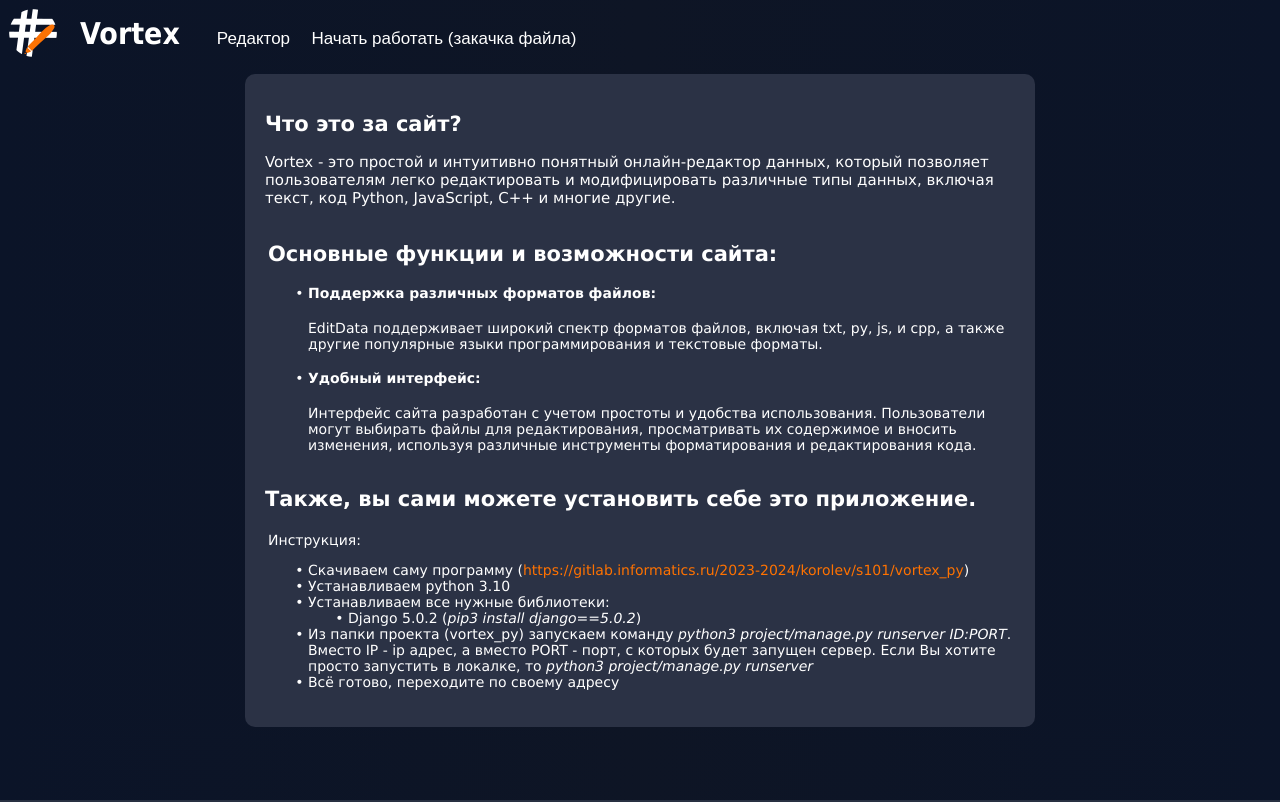
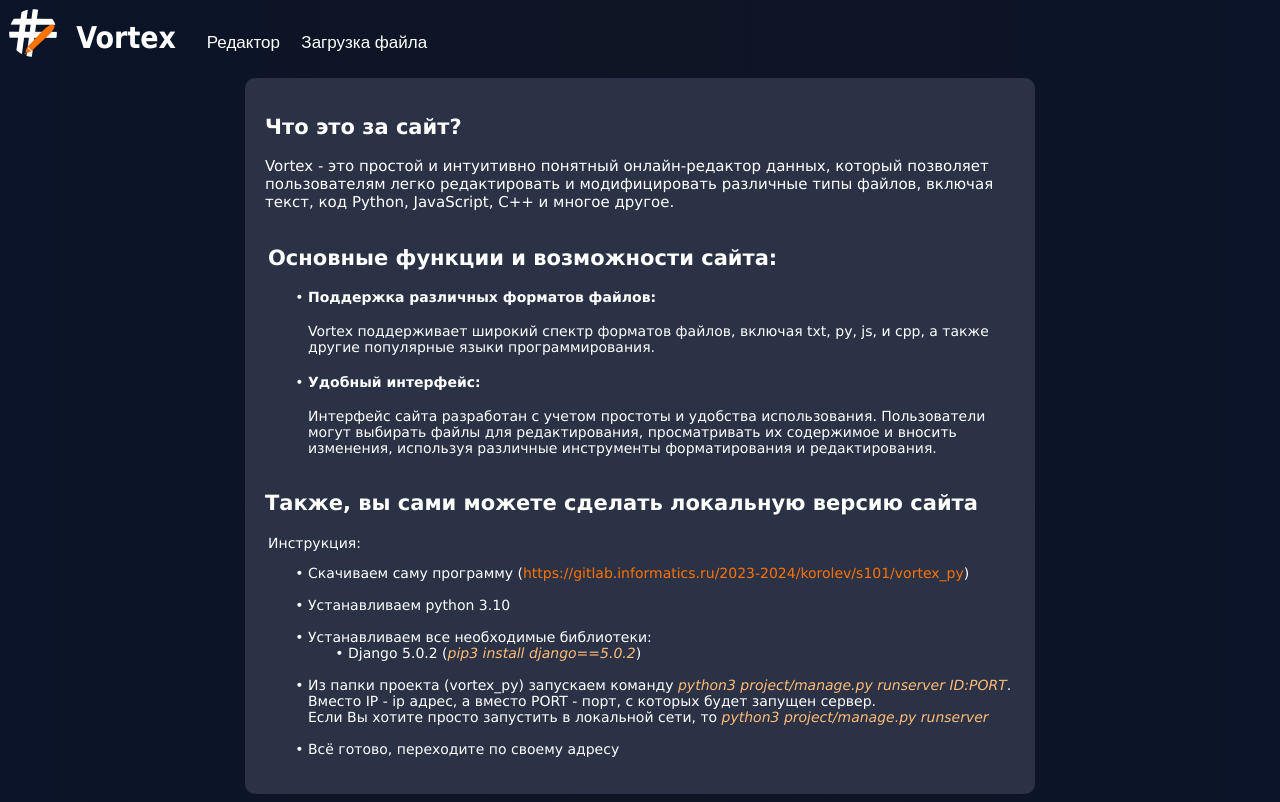
Before and after one commit to 3NikNikNik3/Vortex_Py, a Django app: page / in a window 1280 px wide. Run offline with Django 5.2, Linux system fonts and the light colour scheme.

Commit message:
Главное меню

```diff
--- a/project/main/static/css/index.css
+++ b/project/main/static/css/index.css
@@ -27,26 +27,11 @@
     transition: 0.5s;
 }
 
-.cen {
-    margin-left: auto;
-    margin-right: auto;
-    width: 100%
+.copy_text {
+    font-style: italic;
+    color:#FFbb77;
 }
 
-.copy_text {
-    font-style: italic
-}
-
-.up {
-    position: fixed;
-    background-color: blue;
-    z-index: 999999999;
-    margin-left: auto;
-    margin-right: auto;
-    width: 6em;
-    text-align: center;
-    right: 45%
-}
 li {
     list-style-type: "• ";
 }
--- a/project/main/templates/index.html
+++ b/project/main/templates/index.html
@@ -8,45 +8,41 @@
 </head>
 <body>
 
-<table class="up" id="up_text" hidden>
-    <tr><td>Скопировано</td></tr>
-</table>
-
 <script src="{% static 'js/index.js' %}"></script>
 <div style="display:inline-block;">
     <img src="/static/icon.png" height="50"
-    width="50" style="position: fixed"><div style="float:left; margin: -2.5% 0 0 15%; width: 150%">
+    width="50" style="position: fixed"><div style="float:left; margin: -2.5% 0 0 20%; width: 150%">
     <h1 style="font-size: 30px; font-family: tahoma;">Vortex
     <button onclick="window.open('edit', '_self')" style="margin-left:3%">Редактор</button>
-    <button onclick="window.open('load', '_self')">Начать работать (закачка файла)</button>
+    <button onclick="window.open('load', '_self')">Загрузка файла</button>
 </h1></div></div>
 <br>
 <div class="cent_part">
     <h2>Что это за сайт?</h2>
     <p style="font-size: 15px">Vortex - это простой и интуитивно понятный онлайн-редактор данных, который позволяет
-    пользователям легко редактировать и модифицировать различные типы данных, включая текст, код Python, JavaScript, C++
-        и многие другие.</p>
+    пользователям легко редактировать и модифицировать различные типы файлов, включая текст, код Python, JavaScript, C++
+        и многое другое.</p>
     <table><tr><td><h2>Основные функции и возможности сайта:</h2>
     <ol>
         <li><h4>Поддержка различных форматов файлов:</h4>
-    <p>EditData поддерживает широкий спектр форматов файлов, включая txt, py, js, и cpp, а также другие популярные языки
-        программирования и текстовые форматы.</p></li>
+    <p>Vortex поддерживает широкий спектр форматов файлов, включая txt, py, js, и cpp, а также другие популярные языки
+        программирования.</p></li>
     <li><h4>Удобный интерфейс:</h4>
     <p>Интерфейс сайта разработан с учетом простоты и удобства использования. Пользователи могут выбирать файлы для
         редактирования, просматривать их содержимое и вносить изменения, используя различные инструменты форматирования
-        и редактирования кода.</p></li>
+        и редактирования.</p></li>
     </ol></td></tr>
     </table>
-    <h2>Также, вы сами можете установить себе это приложение.</h2>
-    <table class="cen, tables"><tr><td>Инструкция:
+    <h2>Также, вы сами можете сделать локальную версию сайта</h2>
+    <table><tr><td>Инструкция:
         <ol>
-            <li>Скачиваем саму программу (<a href="https://gitlab.informatics.ru/2023-2024/korolev/s101/vortex_py">https://gitlab.informatics.ru/2023-2024/korolev/s101/vortex_py</a>)</li>
-            <li>Устанавливаем python 3.10</li>
-            <li>Устанавливаем все нужные библиотеки: <ul>
+            <li>Скачиваем саму программу (<a href="https://gitlab.informatics.ru/2023-2024/korolev/s101/vortex_py">https://gitlab.informatics.ru/2023-2024/korolev/s101/vortex_py</a>)</li><br>
+            <li>Устанавливаем python 3.10</li><br>
+            <li>Устанавливаем все необходимые библиотеки: <ul>
                 <li>Django 5.0.2 (<span class="copy_text" onclick="COPY_TEXT('pip3 install django==5.0.2')">pip3 install django==5.0.2</span>)</li>
-            </ul></li>
-            <li>Из папки проекта (vortex_py) запускаем команду <span class="copy_text" onclick="COPY_TEXT('python3 project/manage.py runserver ID:PORT')">python3 project/manage.py runserver ID:PORT</span>. Вместо IP - ip адрес, а вместо PORT - порт, с которых будет запущен сервер.
-            Если Вы хотите просто запустить в локалке, то <span class="copy_text" onclick="COPY_TEXT('python3 project/manage.py runserver')">python3 project/manage.py runserver</span></li>
+            </ul></li><br>
+            <li>Из папки проекта (vortex_py) запускаем команду <span class="copy_text" onclick="COPY_TEXT('python3 project/manage.py runserver ID:PORT')">python3 project/manage.py runserver ID:PORT</span>. Вместо IP - ip адрес, а вместо PORT - порт, с которых будет запущен сервер.<br>
+            Если Вы хотите просто запустить в локальной сети, то <span class="copy_text" onclick="COPY_TEXT('python3 project/manage.py runserver')">python3 project/manage.py runserver</span></li><br>
             <li>Всё готово, переходите по своему адресу</li>
         </ol>
     </td></tr></table></div>
```
